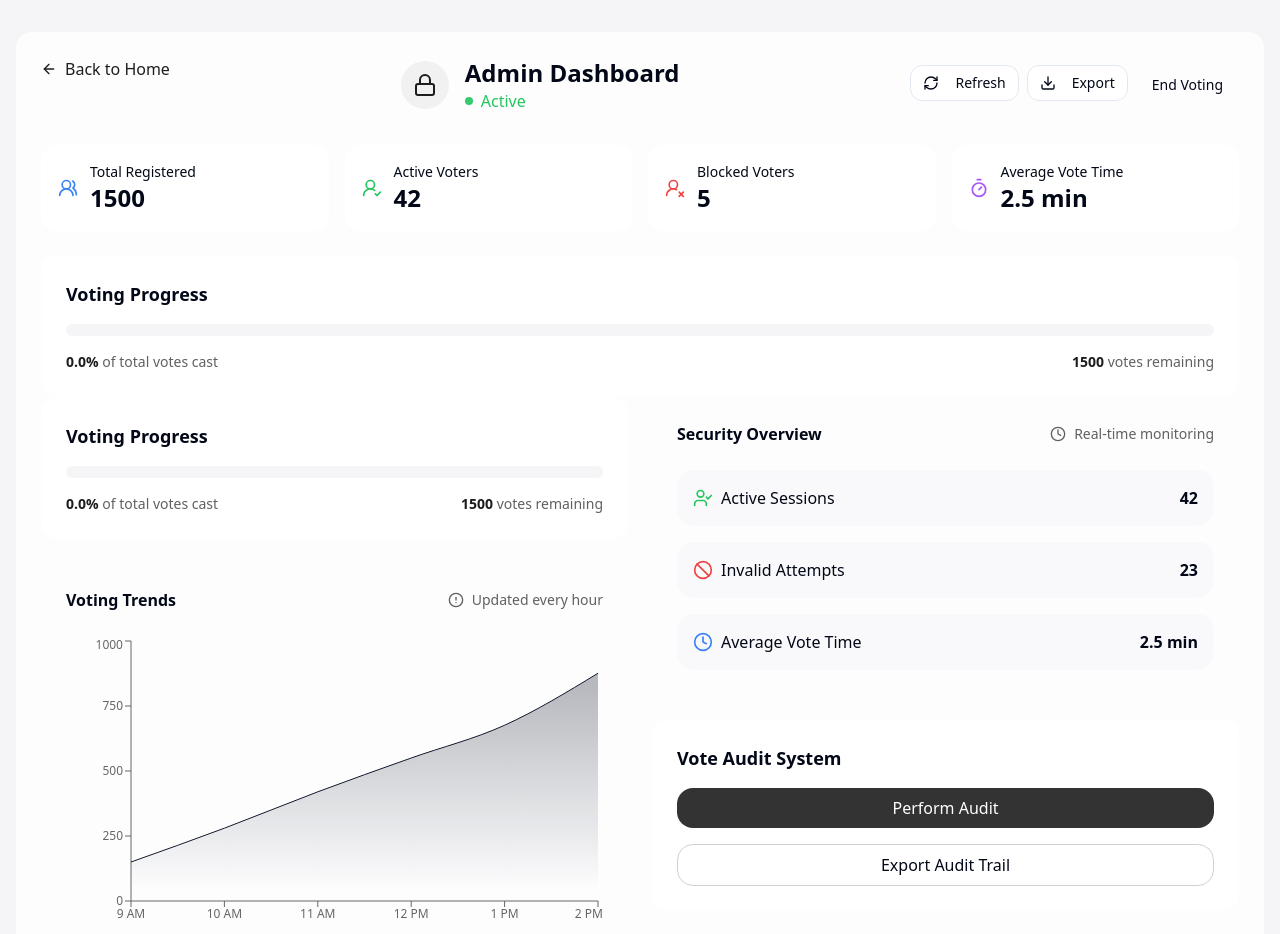
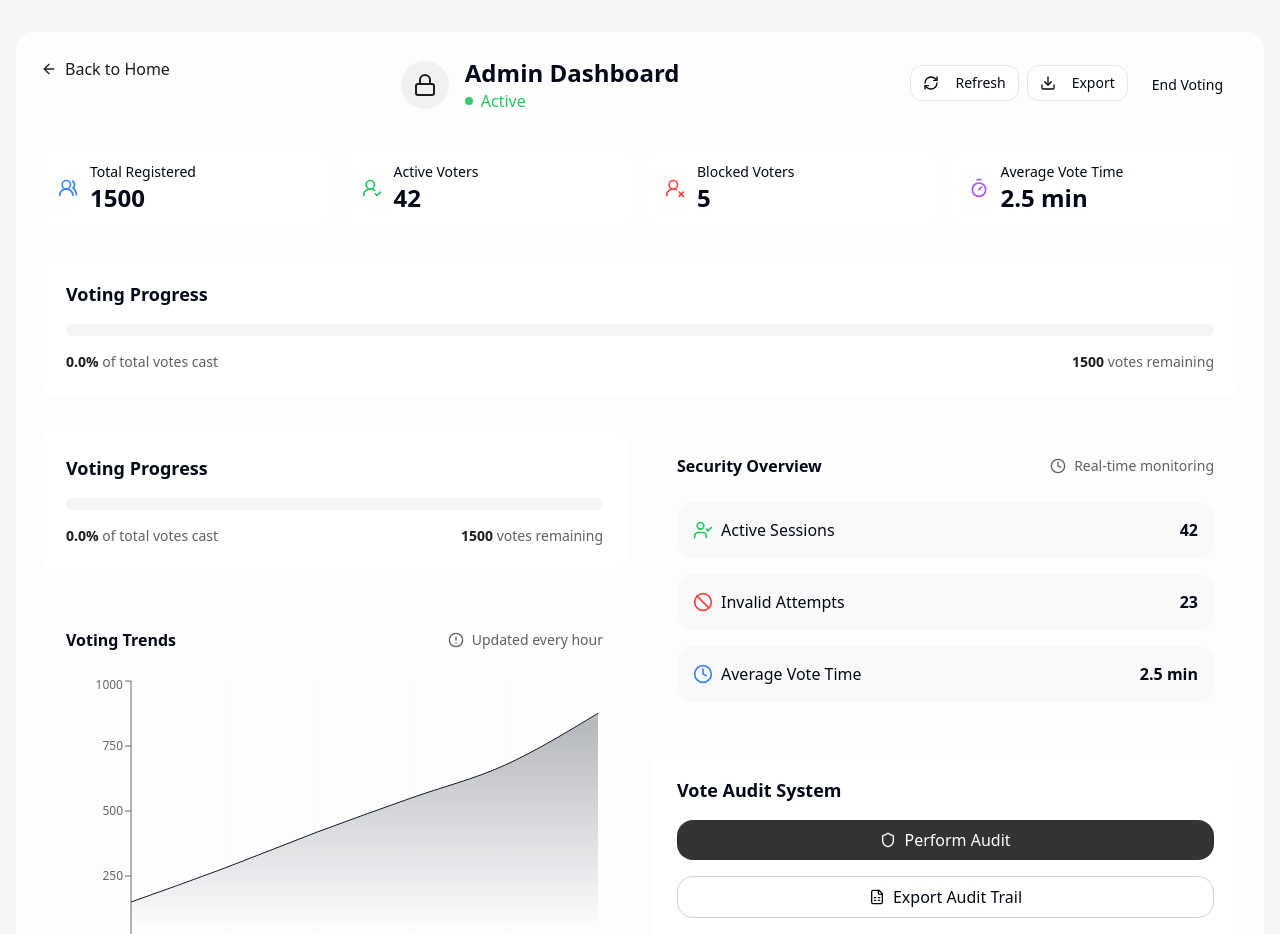
Before and after one commit to hridesh94/SecureVoteChain, a React (Vite) app: page /dashboard/admin in a window 1280 px wide. Shown: the top 934 px of the page. Built offline with nearby package versions, Linux system fonts and the light colour scheme.

Commit message:
Improve Admin Dashboard UI
Updated voting progress bar alignment and added icons to audit and export buttons in the admin dashboard.

```diff
--- a/src/components/admin/VotingProgress.tsx
+++ b/src/components/admin/VotingProgress.tsx
@@ -8,13 +8,13 @@ interface VotingProgressProps {
 
 const VotingProgress = ({ votingProgress, remainingVoters }: VotingProgressProps) => {
   return (
-    <div className="p-6 rounded-lg border border-white/20 backdrop-blur-sm">
+    <div className="p-6 rounded-lg border border-white/20 backdrop-blur-sm mb-8">
       <h3 className="font-semibold mb-4 text-lg flex items-center">
         Voting Progress
       </h3>
       <Progress
         value={votingProgress}
-        className="h-3 mb-4"
+        className="h-3 mb-4 w-full bg-secondary"
       />
       <div className="flex justify-between items-center text-sm">
         <p className="text-primary/70">
--- a/src/components/admin/dashboard/DashboardContent.tsx
+++ b/src/components/admin/dashboard/DashboardContent.tsx
@@ -4,6 +4,7 @@ import VotingResults from "@/components/admin/VotingResults";
 import VotingChart from "@/components/admin/VotingChart";
 import SecurityOverview from "@/components/admin/SecurityOverview";
 import VoterList from "@/components/admin/VoterList";
+import { Shield, FileSpreadsheet } from "lucide-react";
 
 interface DashboardContentProps {
   isVotingActive: boolean;
@@ -41,10 +42,12 @@ const DashboardContent = ({
           <div className="p-6 rounded-lg border border-white/20 backdrop-blur-sm">
             <h3 className="font-semibold mb-4 text-lg">Vote Audit System</h3>
             <div className="flex flex-col gap-4">
-              <button className="bg-primary/90 text-white px-4 py-2 rounded-lg hover:bg-primary transition-colors">
+              <button className="bg-primary/90 text-white px-4 py-2 rounded-lg hover:bg-primary transition-colors flex items-center justify-center gap-2">
+                <Shield className="w-4 h-4" />
                 Perform Audit
               </button>
-              <button className="border border-primary/20 px-4 py-2 rounded-lg hover:bg-primary/5 transition-colors">
+              <button className="border border-primary/20 px-4 py-2 rounded-lg hover:bg-primary/5 transition-colors flex items-center justify-center gap-2">
+                <FileSpreadsheet className="w-4 h-4" />
                 Export Audit Trail
               </button>
             </div>
```
